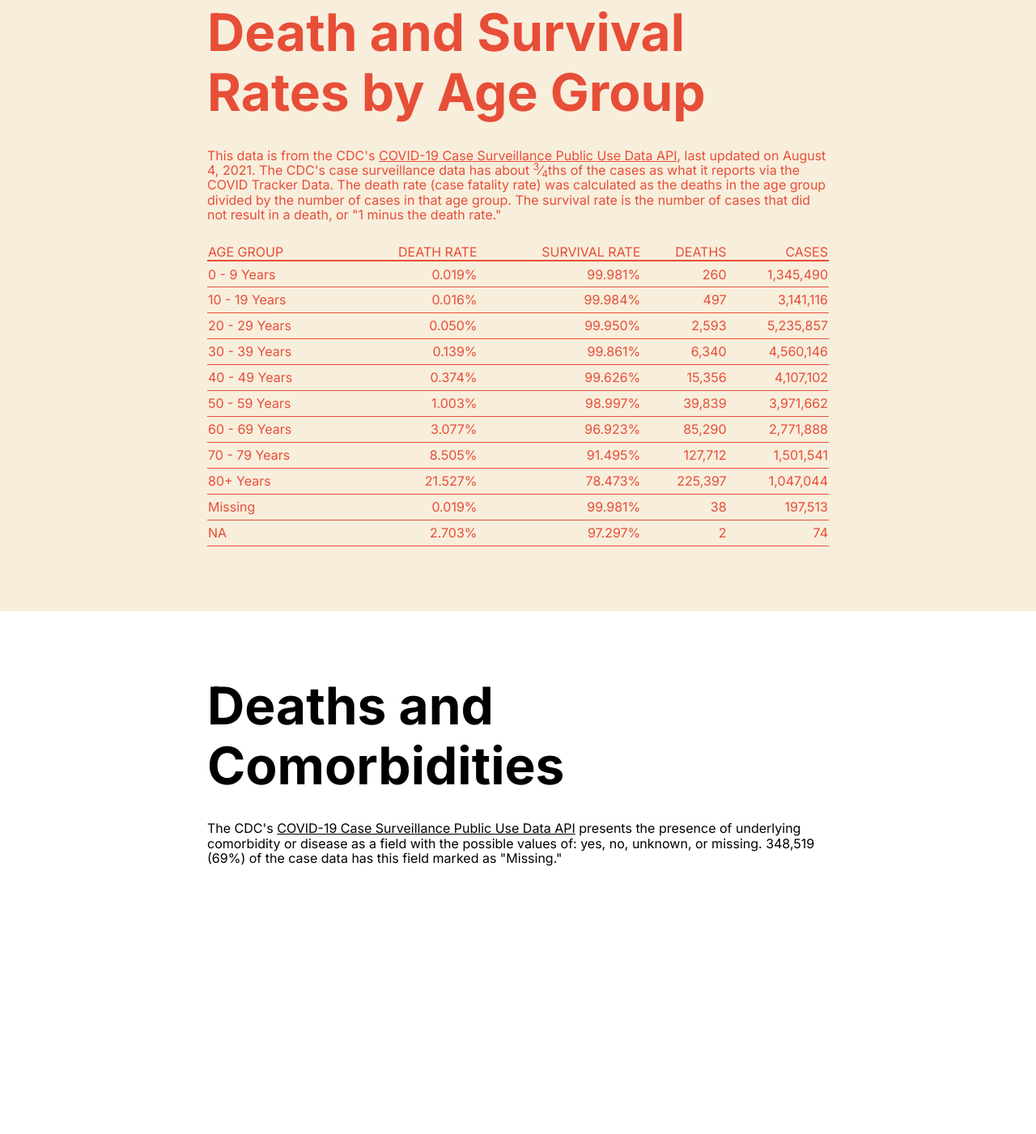
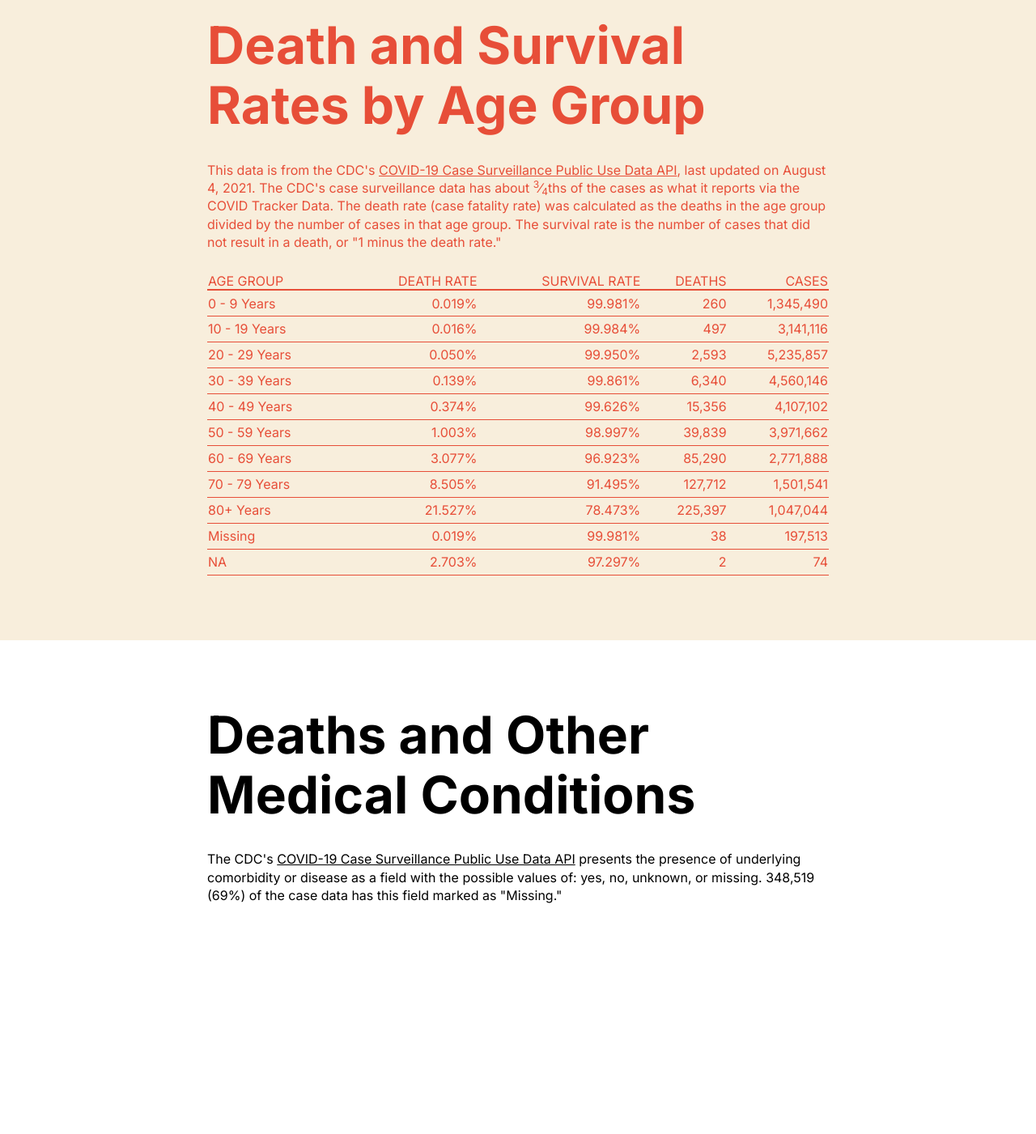
Before and after one commit to mattbatman/sum-covid, a website built with Parcel: page src/index.html in a window 1280 px wide. Shown: the part 1399-2800 px from the top of the page at 81% size. Built offline with nearby package versions, Linux system fonts and the light colour scheme.

Commit message:
Remove device on media queries

```diff
--- a/src/index.html
+++ b/src/index.html
@@ -56,7 +56,7 @@
 
   <section>
     <div class="container">
-      <h2>Deaths and Comorbidities</h2>
+      <h2>Deaths and Other Medical Conditions</h2>
       <p>
         The CDC's <a href="https://dev.socrata.com/foundry/data.cdc.gov/vbim-akqf">COVID-19 Case Surveillance
           Public Use Data API</a> presents the presence of underlying comorbidity or disease as a field with the possible values of: yes, no, unknown, or missing. 348,519 (69%) of the case data has this field marked as "Missing."
--- a/src/index.scss
+++ b/src/index.scss
@@ -14,7 +14,7 @@ $dark-green: #1b5037;
 }
 
 .container {
-  width: 95%;
+  width: 96%;
   max-width: 768px;
   margin-left: auto;
   margin-right: auto;
@@ -54,6 +54,7 @@ p {
 p {
   font-size: 1rem;
   margin: 1rem 0 1rem 0;
+  line-height: 1.4;
 }
 
 h1 {
@@ -253,19 +254,19 @@ table tbody tr td {
   vertical-align: middle;
 }
 
-@media only screen and (max-width: 400px) {
+@media (max-width: 400px) {
   table {
     font-size: 0.7rem;
   }
 }
 
-@media only screen and (min-width: 401px) and (max-width: 500px) {
+@media (min-width: 401px) and (max-width: 500px) {
   table {
     font-size: 0.75rem;
   }
 }
 
-@media only screen and (min-width: 501px) and (max-width: 650px) {
+@media (min-width: 501px) and (max-width: 650px) {
   table {
     font-size: 0.85rem;
   }
```
